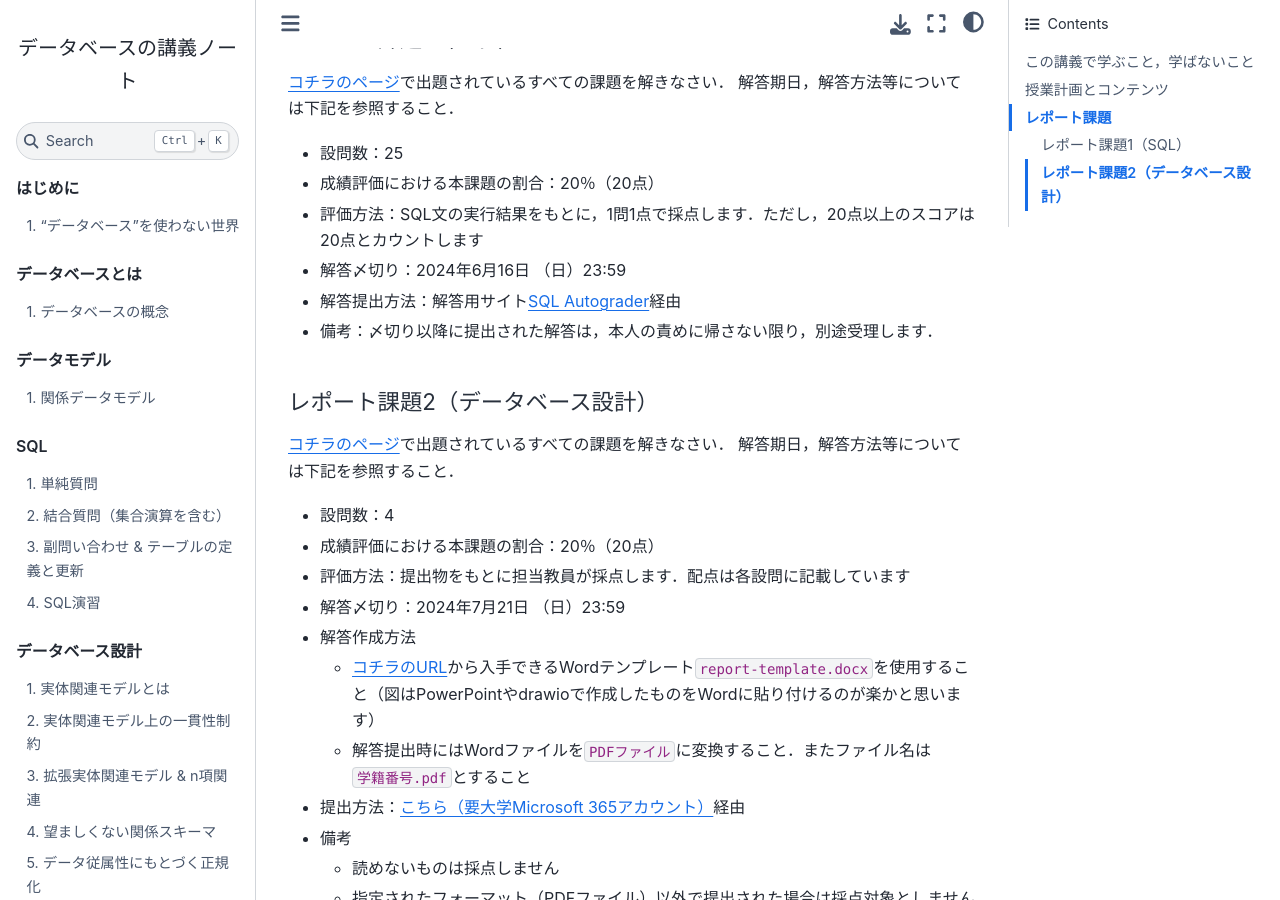
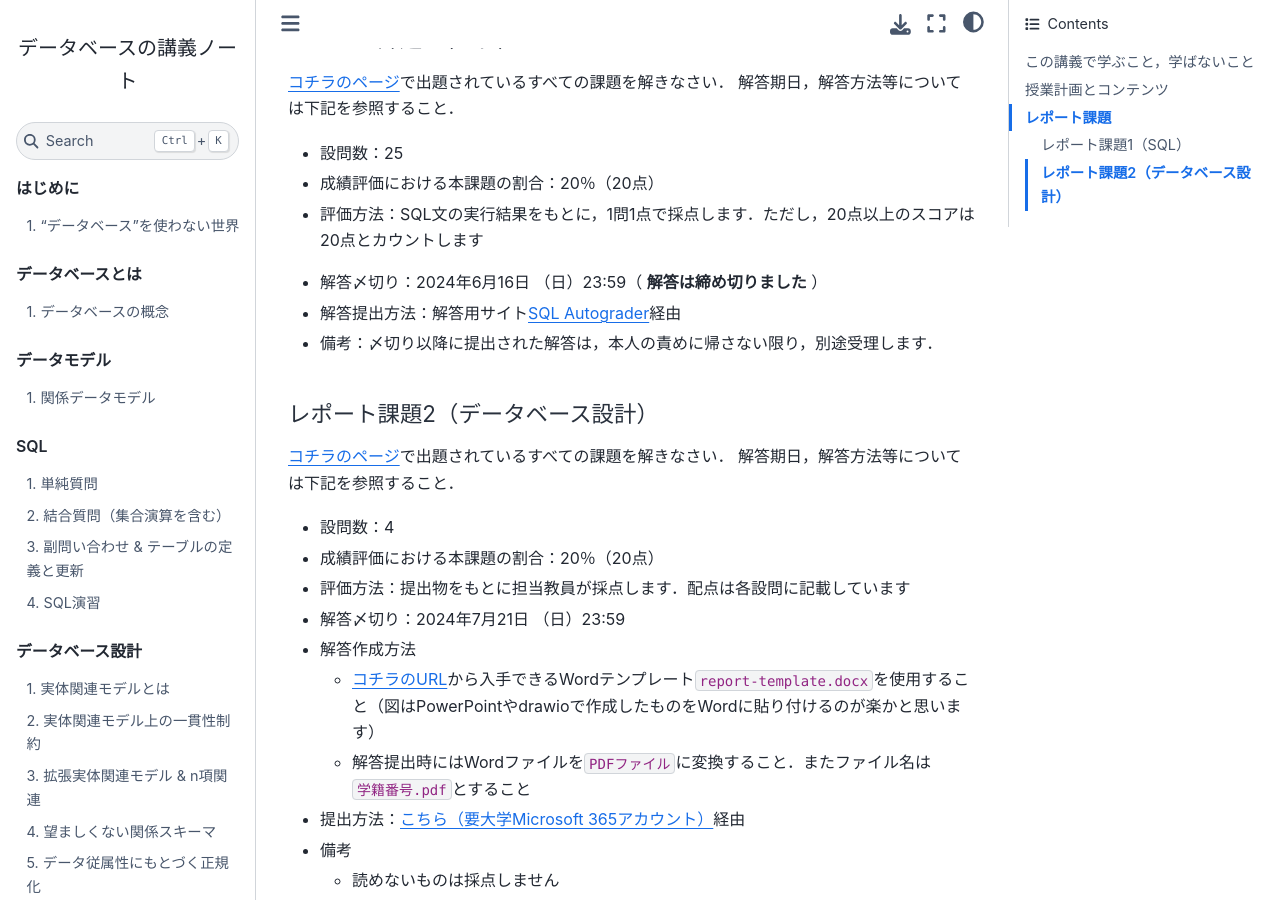
Before and after one commit to hontolab-courses/database-lecturenote, a Jupyter Book: the page built from index.md, in a window 1280 px wide and 900 px high, scrolled down 2165 px. Built offline with Jupyter Book 1.0.4 settings and Sphinx 7.4.7 and the Sphinx Book theme 1.1.4, drawn with Linux system fonts in a browser that asks for light colours.

Commit message:
レポート課題1の受付終了

```diff
--- a/index.md
+++ b/index.md
@@ -71,7 +71,8 @@ PDF資料が欲しい方は[コチラ]()からダウンロードしてくださ
 - 設問数：25
 - 成績評価における本課題の割合：20％（20点）
 - 評価方法：SQL文の実行結果をもとに，1問1点で採点します．ただし，20点以上のスコアは20点とカウントします
-- 解答〆切り：2024年6月16日 （日）23:59
+<!-- 簡単すぎたので，来年度は問題を難しくするか，10問目以降を採点対象とするとかにする必要がある -->
+- 解答〆切り：2024年6月16日 （日）23:59（ **解答は締め切りました** ）
 - 解答提出方法：解答用サイト[SQL Autograder](https://sql-autograder.hontolab.org/)経由
 - 備考：〆切り以降に提出された解答は，本人の責めに帰さない限り，別途受理します．
 
```
Also changed, not shown: content/exercise/sql.ipynb.
